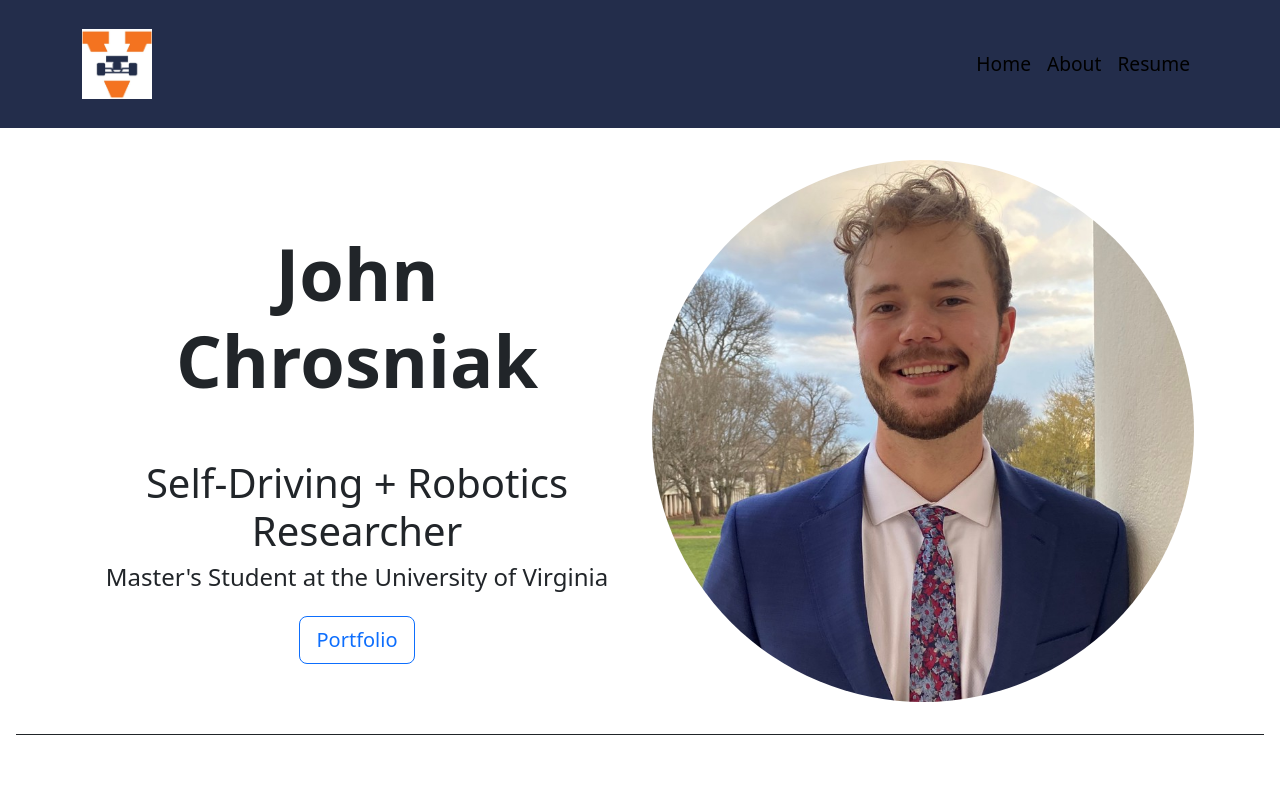
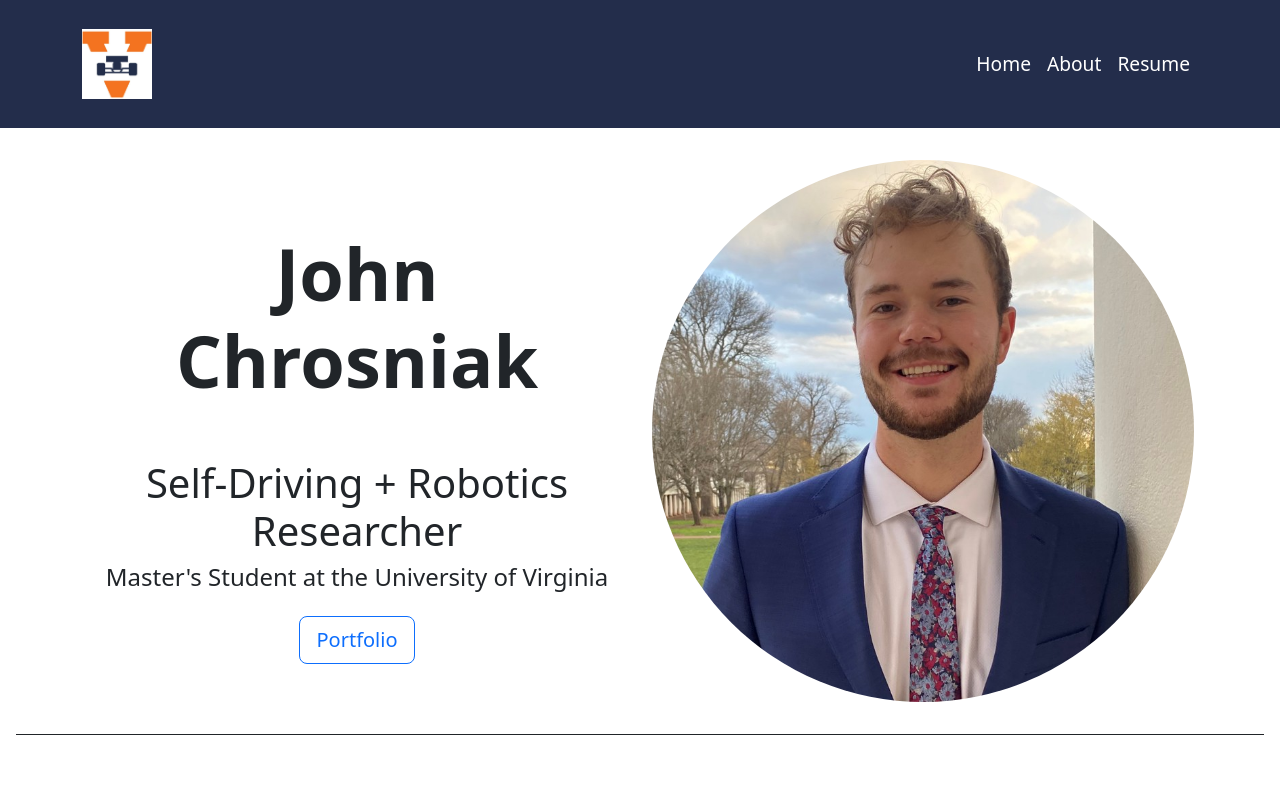
Before and after one commit to john-chrosniak/portfolio, a React (Create React App) app: page / in a window 1280 px wide. Shown: the top 800 px of the page. Built offline with nearby package versions, Linux system fonts and the light colour scheme.

Commit message:
navbar text fix

```diff
--- a/src/Navbar.js
+++ b/src/Navbar.js
@@ -12,9 +12,9 @@ const NavbarCustom = () => {
         <Navbar.Toggle aria-controls="basic-navbar-nav" />
         <Navbar.Collapse id="basic-navbar-nav">
           <Nav className="ms-auto">
-            <Nav.Link href="/home">Home</Nav.Link> {/*TODO: change to racecar icon or something */}
-            <Nav.Link href="/about">About</Nav.Link>
-            <Nav.Link href={PDF} target = "_blank">Resume</Nav.Link> {/*TODO: link to pdf resume*/}
+            <Nav.Link style={{color: "white"}} href="/home">Home</Nav.Link> {/*TODO: change to racecar icon or something */}
+            <Nav.Link style={{color: "white"}} href="/about">About</Nav.Link>
+            <Nav.Link style={{color: "white"}} href={PDF} target = "_blank">Resume</Nav.Link> {/*TODO: link to pdf resume*/}
           </Nav>
         </Navbar.Collapse>
       </Container>
```
